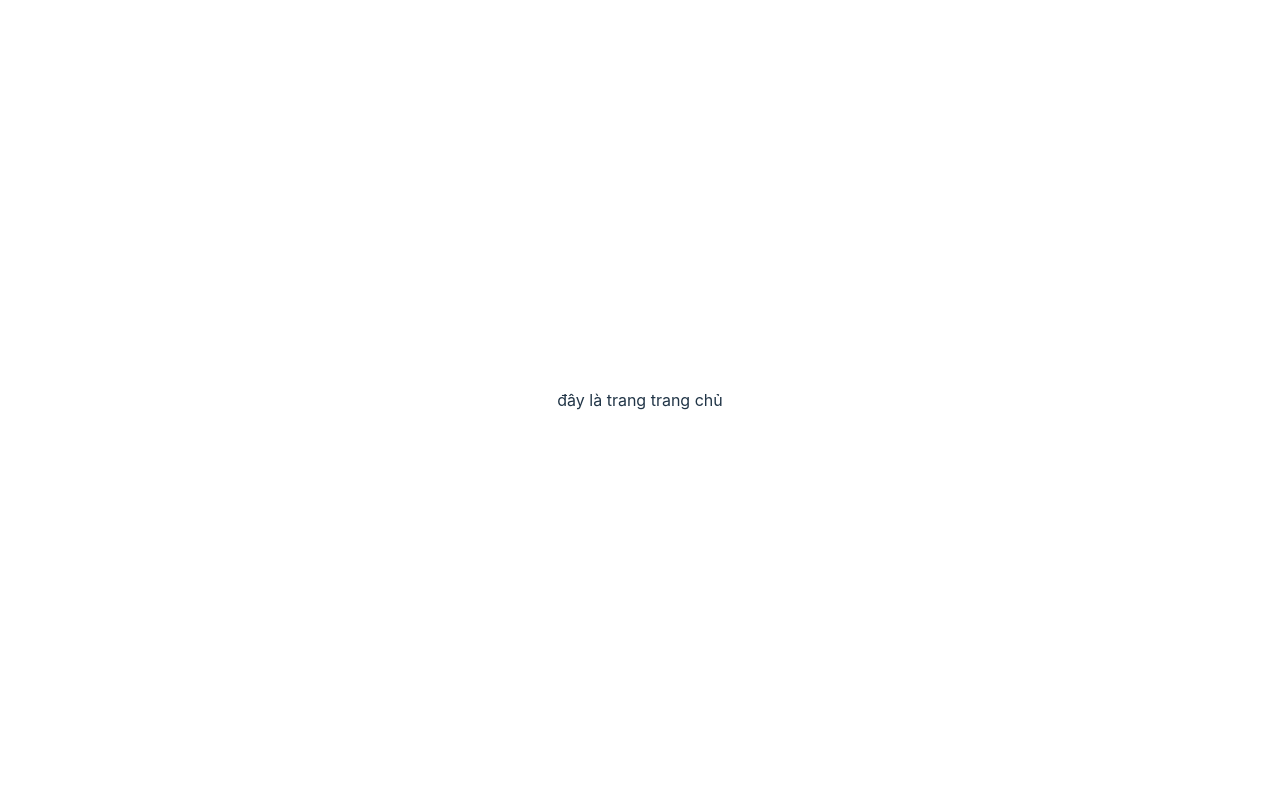
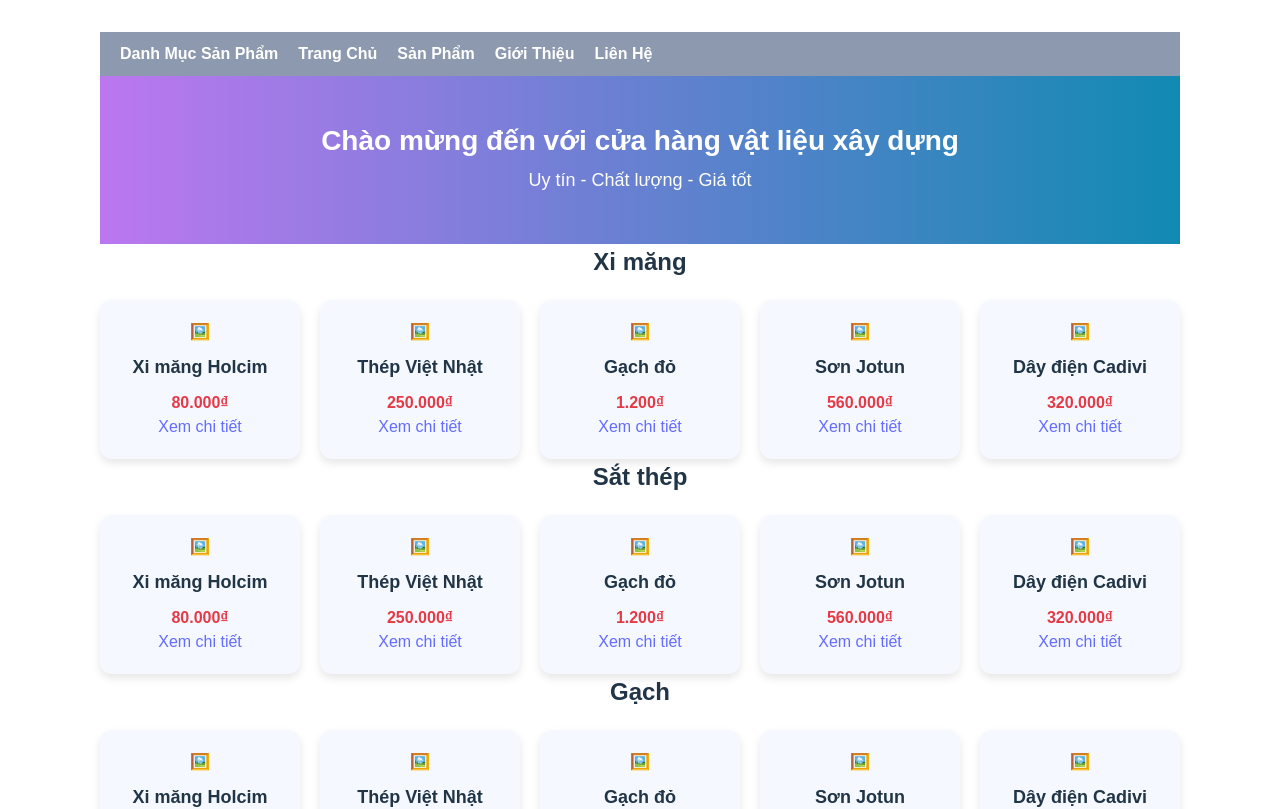
Before and after one commit to Duongle299/CS_434_U_NHOM4, a Vue app: page /trang-chu in a window 1280 px wide. Shown: the top 809 px of the page. Built offline with nearby package versions, Linux system fonts and the light colour scheme; the HTML template or start-up script is replaced by a standard one.

Commit message:
Chỉnh sửa trang chủ

```diff
--- a/src/components/admin/trang_chu/index.vue
+++ b/src/components/admin/trang_chu/index.vue
@@ -1,11 +1,220 @@
 <template>
-    <div>
-        đây là trang trang chủ
+    <div class="homepage">
+        <!-- Navbar -->
+        <nav class="navbar">
+            <ul>
+                <li>
+                    <div class="dropdown">
+                        <button class="dropbtn">Danh Mục Sản Phẩm</button>
+                        <div class="dropdown-content">
+                        <router-link
+                            v-for="(cat, index) in categories"
+                            :key="index"
+                            :to="'/danh-muc/' + cat.toLowerCase().replace(/ /g,'-')">
+                            {{ cat }}
+                        </router-link>
+                        </div>
+                    </div>
+                </li>
+                <li><router-link to="/">Trang Chủ</router-link></li>
+                <li><router-link to="/san-pham">Sản Phẩm</router-link></li>
+                <li><router-link to="/gioi-thieu">Giới Thiệu</router-link></li>
+                <li><router-link to="/lien-he">Liên Hệ</router-link></li>
+            </ul>
+        </nav>
+
+        <!-- Banner -->
+        <section class="banner">
+            <h1>Chào mừng đến với cửa hàng vật liệu xây dựng</h1>
+            <p>Uy tín - Chất lượng - Giá tốt</p>
+        </section>
+
+        <!-- Danh mục sản phẩm -->
+        <section class="product-section" v-for="(cat, index) in categories" :key="index">
+            <h2>{{ cat }}</h2>
+            <div class="product-list">
+                <div class="product-card" v-for="(item, idx) in products" :key="idx">
+                <div class="product-img">🖼️</div>
+                <h3>{{ item.name }}</h3>
+                <p class="price">{{ item.price }}₫</p>
+                <router-link :to="'/san-pham/' + item.name.toLowerCase().replace(/ /g,'-')" class="detail-btn">
+                    Xem chi tiết
+                </router-link>
+                </div>
+            </div>
+        </section>
+
+        <!-- Footer -->
+        <footer class="footer">
+            <p>© 2025 Cửa Hàng Vật Liệu Xây Dựng - All Rights Reserved</p>
+        </footer>
     </div>
 </template>
+
 <script>
-export default {
+    export default {
+        name: "HomePage",
+        data() {
+            return {
+                categories: [
+                    "Xi măng",
+                    "Sắt thép",
+                    "Gạch",
+                    "Sơn",
+                    "Thiết bị điện",
+                ],
+                products: [
+                    { name: "Xi măng Holcim", price: "80.000" },
+                    { name: "Thép Việt Nhật", price: "250.000" },
+                    { name: "Gạch đỏ", price: "1.200" },
+                    { name: "Sơn Jotun", price: "560.000" },
+                    { name: "Dây điện Cadivi", price: "320.000" },
+                ],
+            };
+        },
+    };
+</script>
 
-}
-</script>
-<style></style>
+<style scoped>
+    /* Reset */
+    * {
+        margin: 0;
+        padding: 0;
+        box-sizing: border-box;
+    }
+    .homepage {
+        font-family: Arial, sans-serif;
+    }
+
+    /* Navbar */
+    .navbar {
+        background: #8d99ae;
+    }
+    .navbar ul {
+        list-style: none;
+        display: flex;
+        gap: 20px;
+        padding: 10px 20px;
+    }
+    .navbar a {
+        text-decoration: none;
+        color: white;
+        font-weight: bold;
+    }
+    .navbar a:hover {
+        color: #ffd166;
+    }
+
+    /* Dropdown */
+    .dropdown {
+        position: relative;
+        display: inline-block;
+    }
+    .dropbtn {
+        background: #8d99ae;
+        border: none;
+        color: white;
+        font-weight: bold;
+        cursor: pointer;
+    }
+    .dropdown-content {
+        display: none;
+        position: absolute;
+        background: white;
+        min-width: 200px;
+        box-shadow: 0px 4px 6px rgba(0,0,0,0.2);
+        z-index: 1;
+    }
+    .dropdown-content a {
+        display: block;
+        padding: 10px;
+        color: #333;
+        text-decoration: none;
+    }
+    .dropdown-content a:hover {
+        background: #f1f1f1;
+    }
+    .dropdown:hover .dropdown-content {
+        display: block;
+    }
+
+    /* Banner */
+    .banner {
+        background: linear-gradient(to right, #bc77f0, #118ab2);
+        color: white;
+        text-align: center;
+        padding: 50px 20px;
+    }
+    .banner h1 {
+        font-size: 28px;
+        margin-bottom: 10px;
+    }
+    .banner p {
+        font-size: 18px;
+    }
+
+    /* Products */
+    .product-list {
+        display: flex;
+        flex-wrap: wrap;
+        justify-content: center; /* Căn giữa các card */
+        gap: 20px; /* Khoảng cách giữa các card */
+        margin-top: 20px;
+    }
+
+    .product-card {
+        background: #f5f9ff;
+        border-radius: 12px;
+        box-shadow: 0px 4px 8px rgba(0,0,0,0.1);
+        padding: 20px;
+        width: 200px; /* Giảm kích thước card */
+        text-align: center; /* Căn giữa nội dung trong card */
+        transition: transform 0.2s ease;
+    }
+
+    .product-card:hover {
+        transform: translateY(-5px);
+    }
+
+    .product-card img {
+        width: 160px;  /* Ảnh nhỏ gọn lại */
+        height: 160px;
+        margin-bottom: 10px;
+    }
+
+    .product-card h3 {
+        font-size: 18px;
+        margin: 10px 0;
+    }
+
+    .product-card p {
+        font-size: 16px;
+        font-weight: bold;
+        color: #e63946;
+    }
+
+    .product-card button {
+        margin-top: 10px;
+        padding: 8px 15px;
+        background: #0077b6;
+        color: white;
+        border: none;
+        border-radius: 6px;
+        cursor: pointer;
+        transition: background 0.3s ease;
+    }
+
+    .product-card button:hover {
+        background: #023e8a;
+    }
+
+
+    /* Footer */
+    .footer {
+        background: #2b2d42;
+        color: white;
+        text-align: center;
+        padding: 15px;
+        margin-top: 30px;
+    }
+</style>
```
